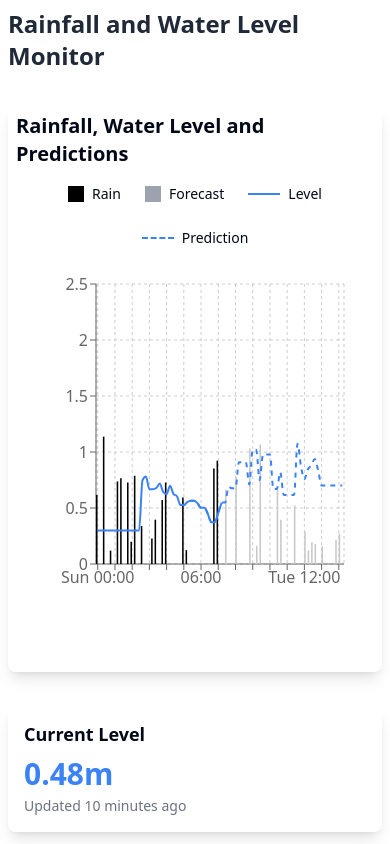
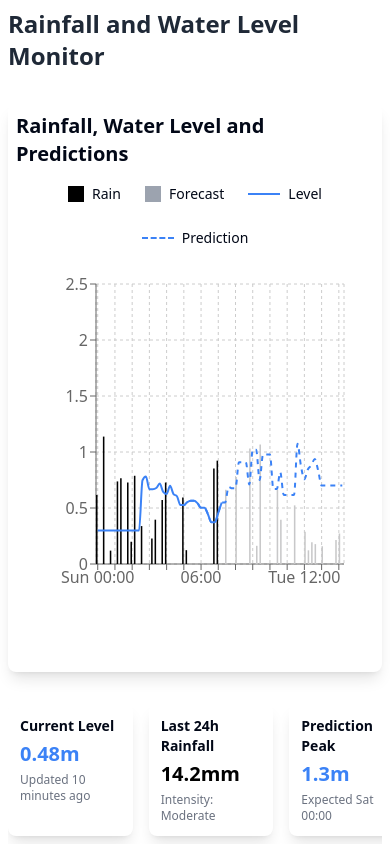
Before and after one commit to jamieaconn/yes-no-rainfall-display, a React (Vite) app: page / in a window 390 px wide. Shown: the top 844 px of the page. Built offline with nearby package versions, Linux system fonts and the light colour scheme.

Commit message:
Adapt layout for mobile
Modify the layout to display the three information cards side-by-side on mobile devices.

```diff
--- a/src/components/RainfallGraph.tsx
+++ b/src/components/RainfallGraph.tsx
@@ -153,10 +153,10 @@ const RainfallGraph = () => {
               labelFormatter={(time) => format(new Date(time), 'EEE dd MMM, HH:mm')}
               formatter={(value, name) => {
                 if (name === 'rainfall' || name === 'forecast') {
-                  return [value ? `${value.toFixed(2)} mm` : '0 mm', name === 'rainfall' ? 'Rain' : 'Forecast'];
+                  return [value ? `${Number(value).toFixed(2)} mm` : '0 mm', name === 'rainfall' ? 'Rain' : 'Forecast'];
                 }
                 if (name === 'level' || name === 'prediction') {
-                  return [value ? `${value.toFixed(2)} m` : '-', name === 'level' ? 'Level' : 'Prediction'];
+                  return [value ? `${Number(value).toFixed(2)} m` : '-', name === 'level' ? 'Level' : 'Prediction'];
                 }
                 return [value, name];
               }}
--- a/src/pages/Index.tsx
+++ b/src/pages/Index.tsx
@@ -1,3 +1,4 @@
+
 import RainfallGraph from '@/components/RainfallGraph';
 
 const Index = () => {
@@ -17,24 +18,24 @@ const Index = () => {
           <RainfallGraph />
         </div>
 
-        {/* Information Panel */}
-        <div className="grid md:grid-cols-3 gap-4">
-          <div className="bg-white p-4 rounded-lg shadow-lg">
-            <h3 className="text-lg font-semibold mb-2">Current Level</h3>
-            <p className="text-3xl font-bold text-blue-500">0.48m</p>
-            <p className="text-sm text-gray-500 mt-1">Updated 10 minutes ago</p>
+        {/* Information Panel - Updated to show cards side-by-side on mobile */}
+        <div className="flex flex-row overflow-x-auto gap-4 pb-2">
+          <div className="bg-white p-3 md:p-4 rounded-lg shadow-lg flex-shrink-0 min-w-[120px] w-1/3">
+            <h3 className="text-sm md:text-lg font-semibold mb-1 md:mb-2">Current Level</h3>
+            <p className="text-xl md:text-3xl font-bold text-blue-500">0.48m</p>
+            <p className="text-xs md:text-sm text-gray-500 mt-1">Updated 10 minutes ago</p>
           </div>
 
-          <div className="bg-white p-4 rounded-lg shadow-lg">
-            <h3 className="text-lg font-semibold mb-2">Last 24h Rainfall</h3>
-            <p className="text-3xl font-bold text-black">14.2mm</p>
-            <p className="text-sm text-gray-500 mt-1">Intensity: Moderate</p>
+          <div className="bg-white p-3 md:p-4 rounded-lg shadow-lg flex-shrink-0 min-w-[120px] w-1/3">
+            <h3 className="text-sm md:text-lg font-semibold mb-1 md:mb-2">Last 24h Rainfall</h3>
+            <p className="text-xl md:text-3xl font-bold text-black">14.2mm</p>
+            <p className="text-xs md:text-sm text-gray-500 mt-1">Intensity: Moderate</p>
           </div>
 
-          <div className="bg-white p-4 rounded-lg shadow-lg">
-            <h3 className="text-lg font-semibold mb-2">Prediction Peak</h3>
-            <p className="text-3xl font-bold text-blue-500">1.3m</p>
-            <p className="text-sm text-gray-500 mt-1">Expected Sat 00:00</p>
+          <div className="bg-white p-3 md:p-4 rounded-lg shadow-lg flex-shrink-0 min-w-[120px] w-1/3">
+            <h3 className="text-sm md:text-lg font-semibold mb-1 md:mb-2">Prediction Peak</h3>
+            <p className="text-xl md:text-3xl font-bold text-blue-500">1.3m</p>
+            <p className="text-xs md:text-sm text-gray-500 mt-1">Expected Sat 00:00</p>
           </div>
         </div>
       </div>
```
